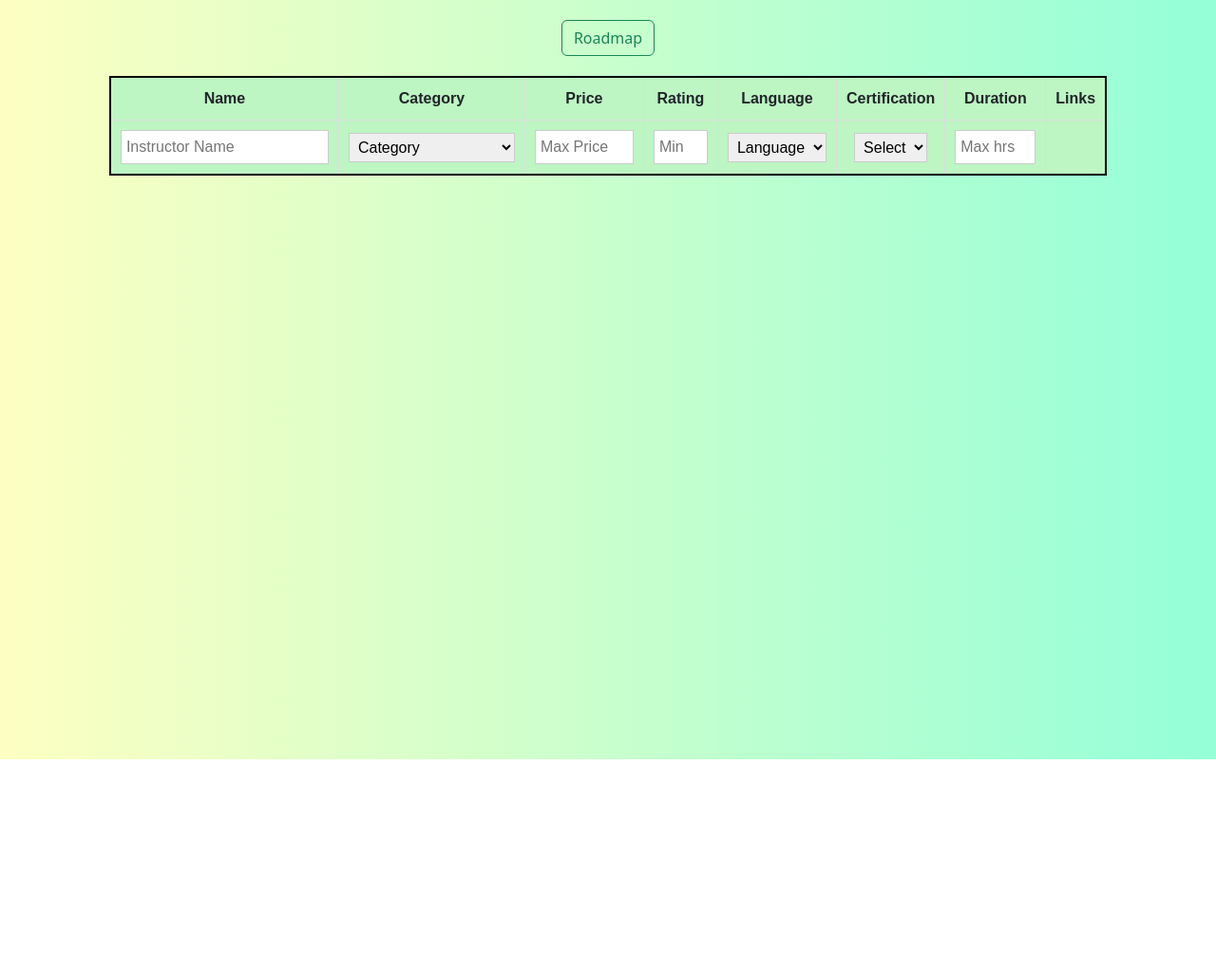
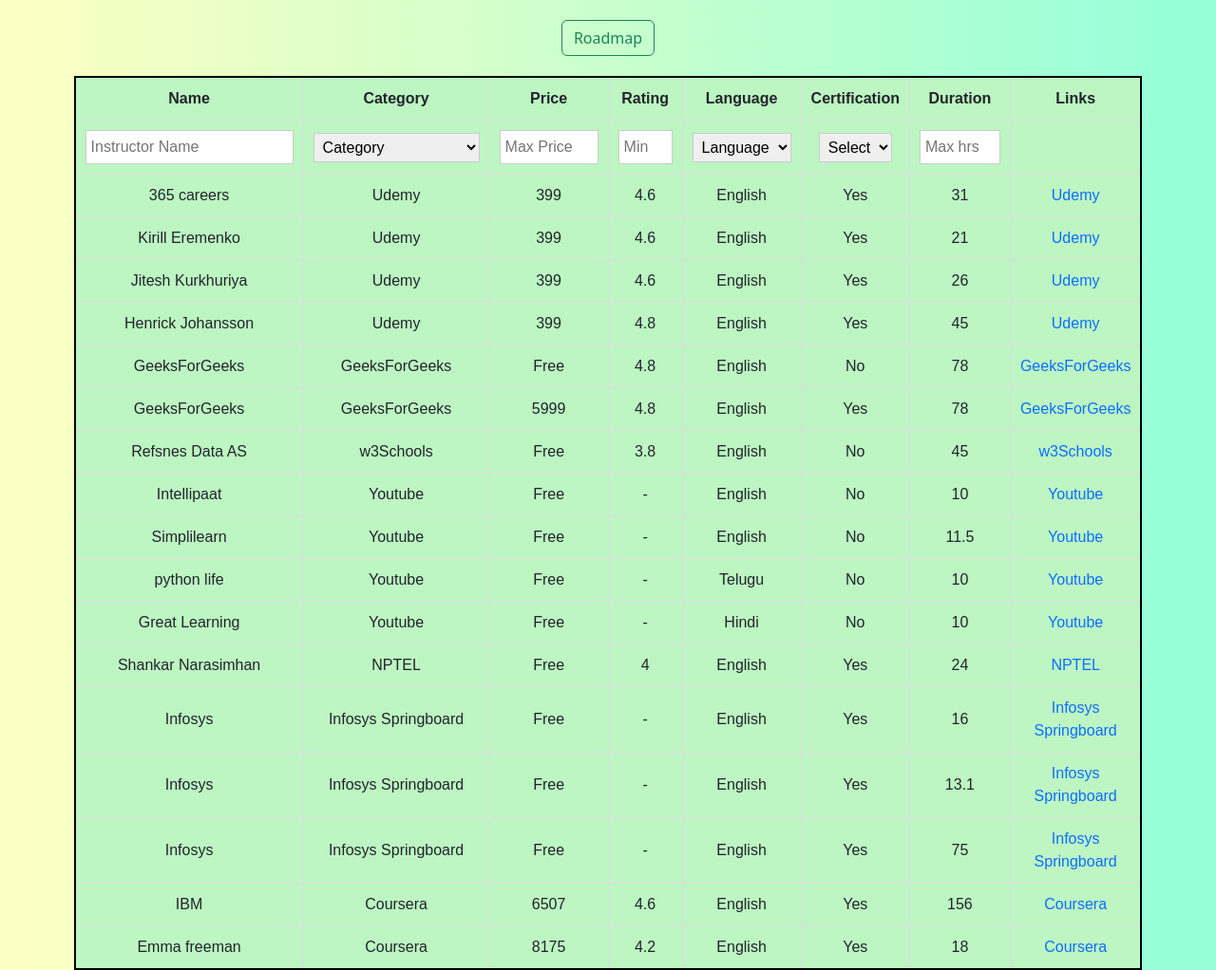
Before and after one commit to Udvik/CourseNavigator, a plain HTML site: page html/dataScience.html in a window 1280 px wide. Shown: the whole page at 95% size. Before the commit the page ends 800 px from the top, so only its background shows below. Drawn offline with nearby package versions, Linux system fonts and the light colour scheme; files that its build step writes are made by us from their sources.

Commit message:
Update dataScience.html

```diff
--- a/html/dataScience.html
+++ b/html/dataScience.html
@@ -64,6 +64,6 @@
     <tbody id="table-body">
     </tbody>
   </table>
-  <script src="js/dataScience.js"></script>
+  <script src="../js/dataScience.js"></script>
 </body>
 </html>
```
